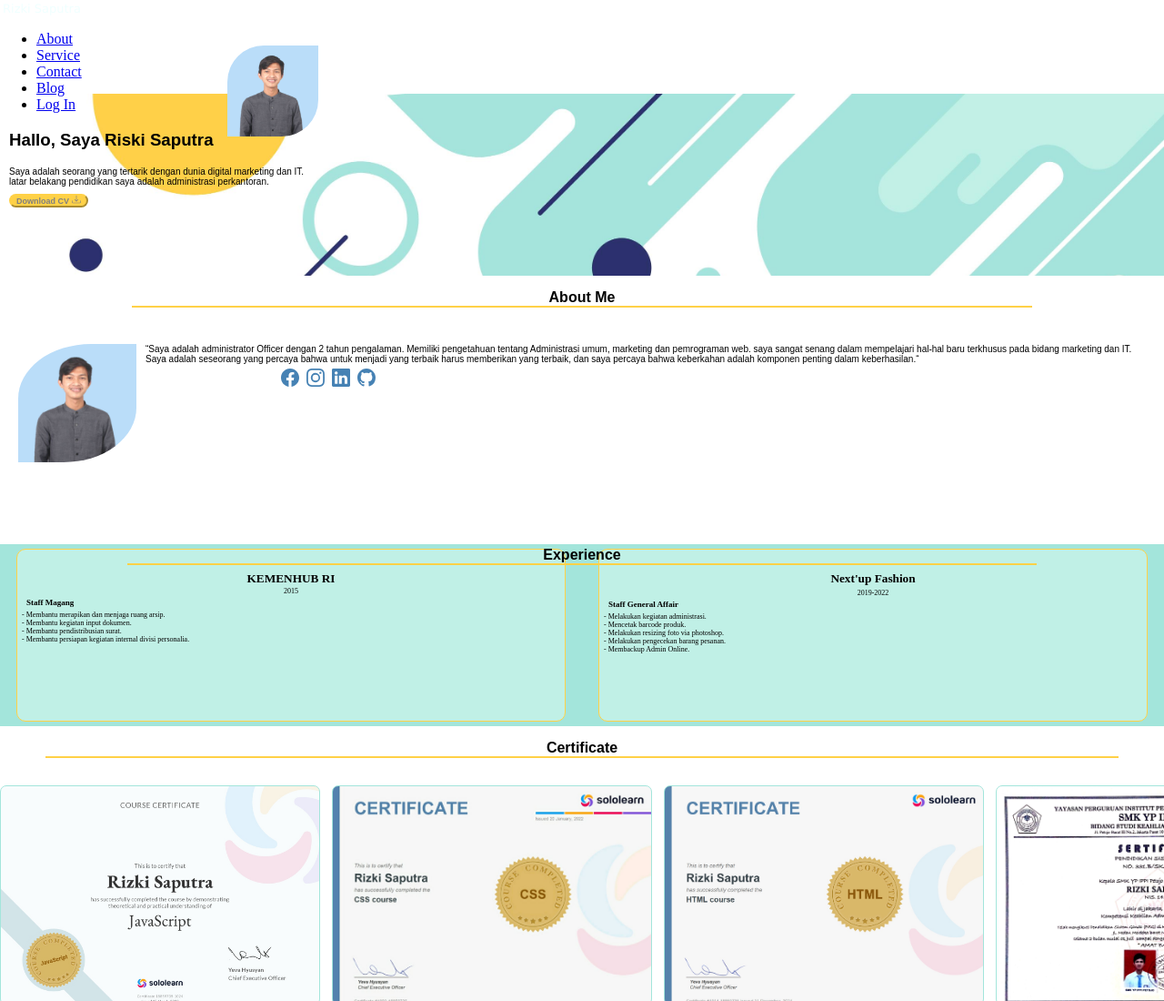
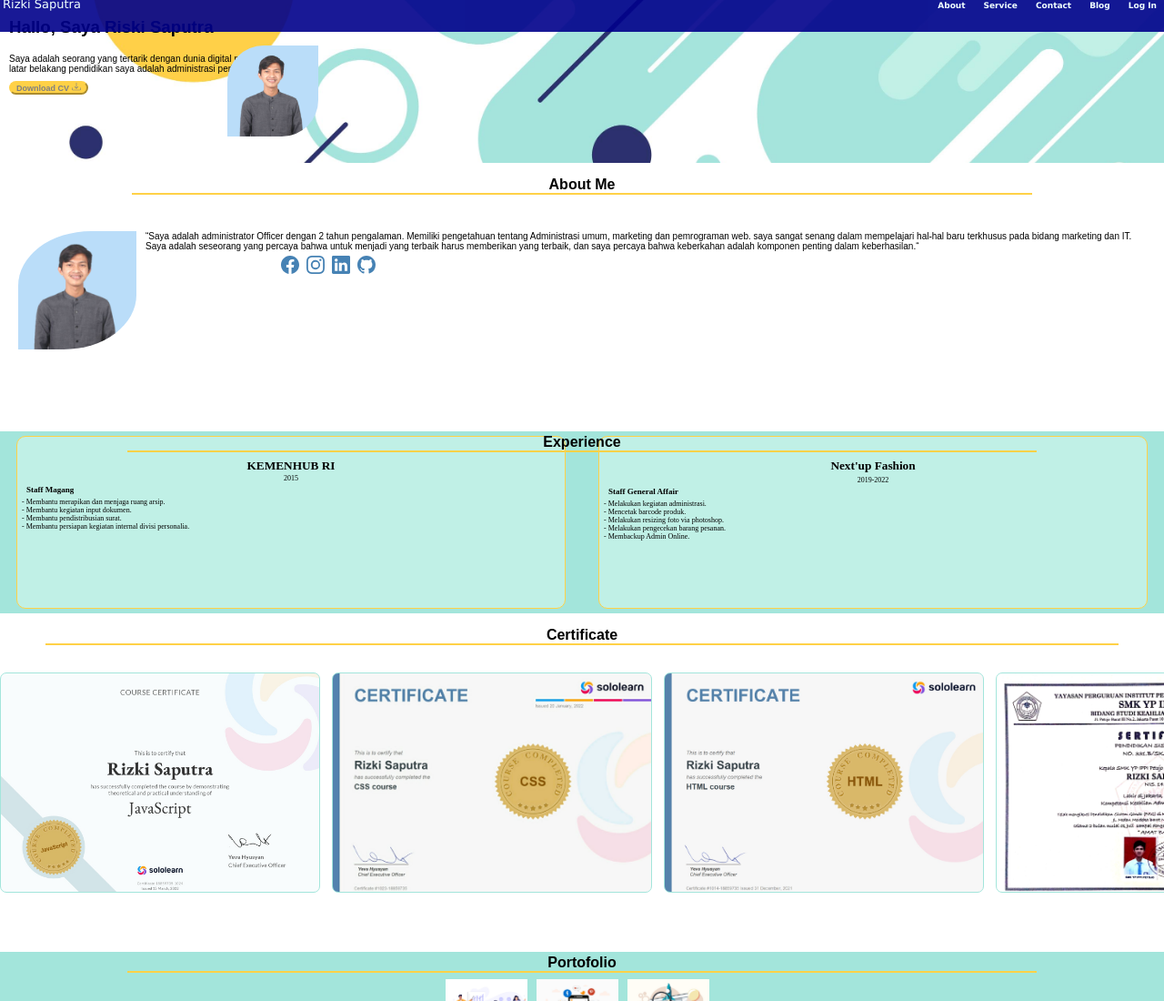
Before and after one commit to Rizki-saputra/Rizki-saputra.github.io, a plain HTML site: page index.html in a window 1280 px wide. Shown: the top 1100 px of the page at 91% size. Drawn offline with Linux system fonts and the light colour scheme.

Commit message:
Update style.css

```diff
--- a/style.css
+++ b/style.css
@@ -5,7 +5,27 @@ body {
 	margin : 0;
 	padding : 0;
 }
- inline;
+.navbar {
+	position:fixed;
+	width: 100%;
+	height: 7%;
+	background: rgb(0,0,139,0.9);;
+	z-index:9;
+}
+.navbar .container-flex {
+	display: flex;
+	align-items: center;
+	align-content:center;
+	justify-content: space-between;
+	flex-wrap: wrap;
+	width: 100%;
+}
+ul {
+	list-style: none;
+}
+li {
+	padding: 0 5px;
+	display: inline;
 	margin: 0;
 }
 li a {
```
